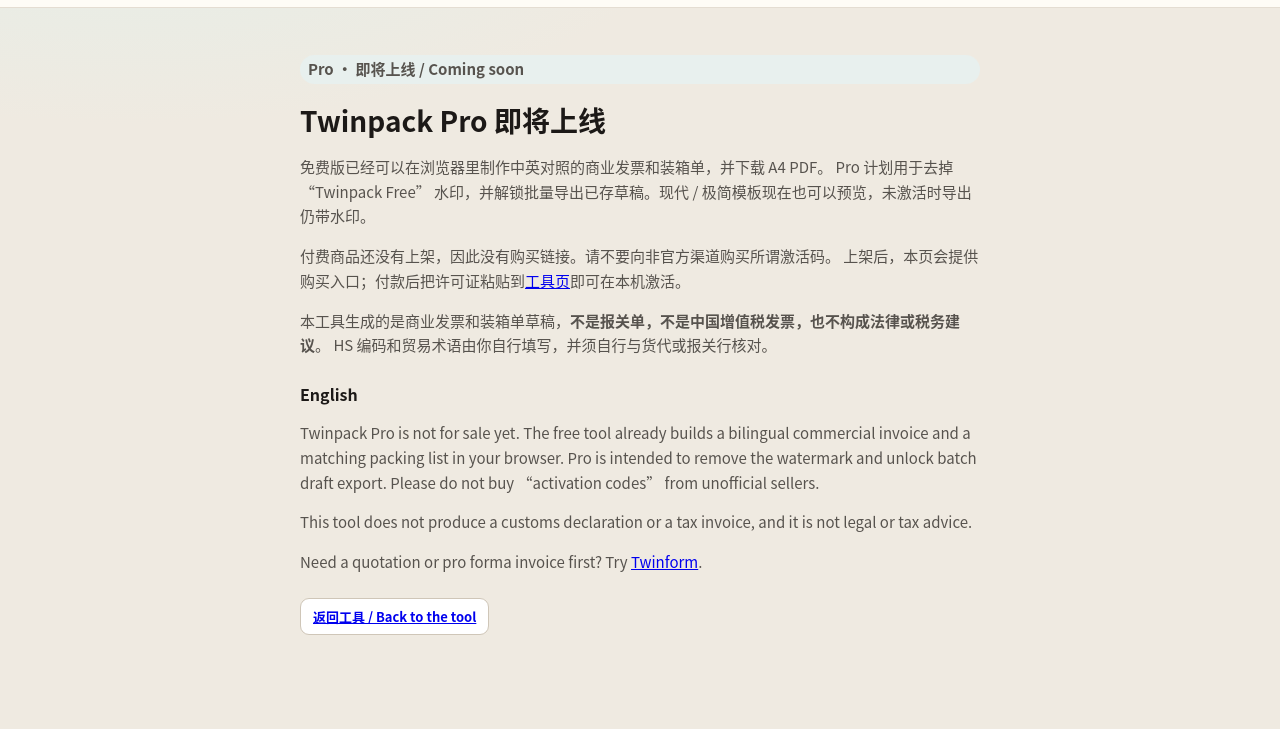
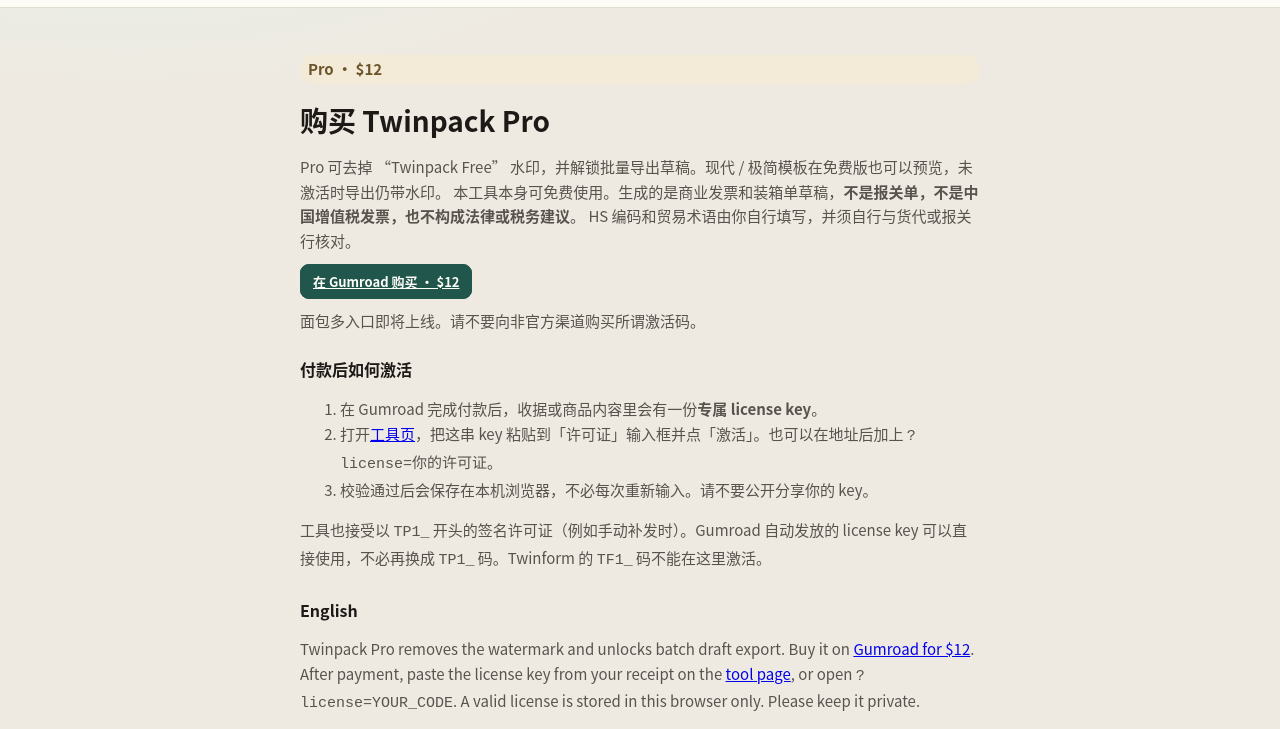
Before and after one commit to xiaoyangge1993/twinpack, a plain HTML site: page purchase.html in a window 1280 px wide. Shown: the part 45-774 px from the top of the page. Drawn offline with Linux system fonts and the light colour scheme; a web font is replaced by a local one.

Commit message:
Connect Twinpack Pro to the live Gumroad listing at $12.
Wire the published product_id into license checks, keep TP1_ codes working, and point the buy buttons at the Gumroad page. The 面包多 listing stays coming soon.

```diff
--- a/js/license.js
+++ b/js/license.js
@@ -1,7 +1,7 @@
 /* Twinpack license verification. The public key is safe to publish.
    Private signing keys must never be shipped with the site.
    Twinpack accepts only TP1_ codes whose payload includes the Twinpack product tag.
-   Twinform TF1_ codes must be rejected here. Gumroad product_id is empty until a listing exists. */
+   Twinform TF1_ codes must be rejected here. Gumroad keys are checked against the Twinpack Pro listing. */
 const PUBLIC_KEY_HEX = "ba5503b2bb506e850709a1654ad3a60848e339ed86818de10b179f2969b264d0";
 
 const PREFIX = "TP1_";
@@ -9,8 +9,8 @@ const VERSION = 2;
 const PRODUCT_TAG = "TPK1";
 const PAYLOAD_LEN = 12;
 const TOTAL_LEN = 76;
-const GUMROAD_PRODUCT_ID = "";
-const GUMROAD_URL = "";
+const GUMROAD_PRODUCT_ID = "5rRkbx-4Hu1frbed8VEt8g==";
+const GUMROAD_URL = "https://xiaoxiaoyang.gumroad.com/l/cjxupc";
 const GUMROAD_VERIFY_URL = "https://api.gumroad.com/v2/licenses/verify";
 
 function normalizeLicense(code) {
--- a/purchase.html
+++ b/purchase.html
@@ -3,8 +3,8 @@
   <head>
     <meta charset="UTF-8" />
     <meta name="viewport" content="width=device-width, initial-scale=1" />
-    <title>Twinpack Pro — 即将上线</title>
-    <meta name="description" content="Twinpack Pro 即将上线：去掉水印、批量导出草稿。现在可以免费使用本工具制作商业发票和装箱单。" />
+    <title>Twinpack Pro — 购买说明</title>
+    <meta name="description" content="购买 Twinpack Pro：去掉水印、批量导出草稿。Gumroad $12，付款后用 license key 在工具页激活。面包多即将上线。" />
     <link rel="icon" href="assets/favicon.svg" type="image/svg+xml" />
     <link rel="stylesheet" href="css/fonts.css" />
     <link rel="stylesheet" href="css/styles.css" />
@@ -17,26 +17,32 @@
       </a>
     </header>
     <main class="purchase-page">
-      <p class="pill">Pro · 即将上线 / Coming soon</p>
-      <h1>Twinpack Pro 即将上线</h1>
+      <p class="pill pro">Pro · $12</p>
+      <h1>购买 Twinpack Pro</h1>
       <p>
-        免费版已经可以在浏览器里制作中英对照的商业发票和装箱单，并下载 A4 PDF。
-        Pro 计划用于去掉 “Twinpack Free” 水印，并解锁批量导出已存草稿。现代 / 极简模板现在也可以预览，未激活时导出仍带水印。
+        Pro 可去掉 “Twinpack Free” 水印，并解锁批量导出草稿。现代 / 极简模板在免费版也可以预览，未激活时导出仍带水印。
+        本工具本身可免费使用。生成的是商业发票和装箱单草稿，<strong>不是报关单，不是中国增值税发票，也不构成法律或税务建议</strong>。
+        HS 编码和贸易术语由你自行填写，并须自行与货代或报关行核对。
       </p>
       <p>
-        付费商品还没有上架，因此没有购买链接。请不要向非官方渠道购买所谓激活码。
-        上架后，本页会提供购买入口；付款后把许可证粘贴到<a href="./">工具页</a>即可在本机激活。
+        <a class="btn btn-primary" href="https://xiaoxiaoyang.gumroad.com/l/cjxupc" target="_blank" rel="noopener noreferrer">在 Gumroad 购买 · $12</a>
       </p>
-      <p>
-        本工具生成的是商业发票和装箱单草稿，<strong>不是报关单，不是中国增值税发票，也不构成法律或税务建议</strong>。
-        HS 编码和贸易术语由你自行填写，并须自行与货代或报关行核对。
-      </p>
+      <p class="hint">面包多入口即将上线。请不要向非官方渠道购买所谓激活码。</p>
+      <h2>付款后如何激活</h2>
+      <ol>
+        <li>在 Gumroad 完成付款后，收据或商品内容里会有一份<strong>专属 license key</strong>。</li>
+        <li>打开<a href="./">工具页</a>，把这串 key 粘贴到「许可证」输入框并点「激活」。也可以在地址后加上 <code>?license=你的许可证</code>。</li>
+        <li>校验通过后会保存在本机浏览器，不必每次重新输入。请不要公开分享你的 key。</li>
+      </ol>
+      <p>工具也接受以 <code>TP1_</code> 开头的签名许可证（例如手动补发时）。Gumroad 自动发放的 license key 可以直接使用，不必再换成 <code>TP1_</code> 码。Twinform 的 <code>TF1_</code> 码不能在这里激活。</p>
       <h2>English</h2>
       <p>
-        Twinpack Pro is not for sale yet. The free tool already builds a bilingual commercial invoice
-        and a matching packing list in your browser. Pro is intended to remove the watermark and
-        unlock batch draft export. Please do not buy “activation codes” from unofficial sellers.
+        Twinpack Pro removes the watermark and unlocks batch draft export. Buy it on
+        <a href="https://xiaoxiaoyang.gumroad.com/l/cjxupc" target="_blank" rel="noopener noreferrer">Gumroad for $12</a>.
+        After payment, paste the license key from your receipt on the <a href="./">tool page</a>, or open
+        <code>?license=YOUR_CODE</code>. A valid license is stored in this browser only. Please keep it private.
       </p>
+      <p>A 面包多 (domestic) listing is coming soon. Please do not buy “activation codes” from unofficial sellers. Twinform <code>TF1_</code> codes will not unlock Twinpack.</p>
       <p>This tool does not produce a customs declaration or a tax invoice, and it is not legal or tax advice.</p>
       <p>
         Need a quotation or pro forma invoice first?
```
Also changed, not shown: js/app.js (+9 -9 lines), 1 other file.
